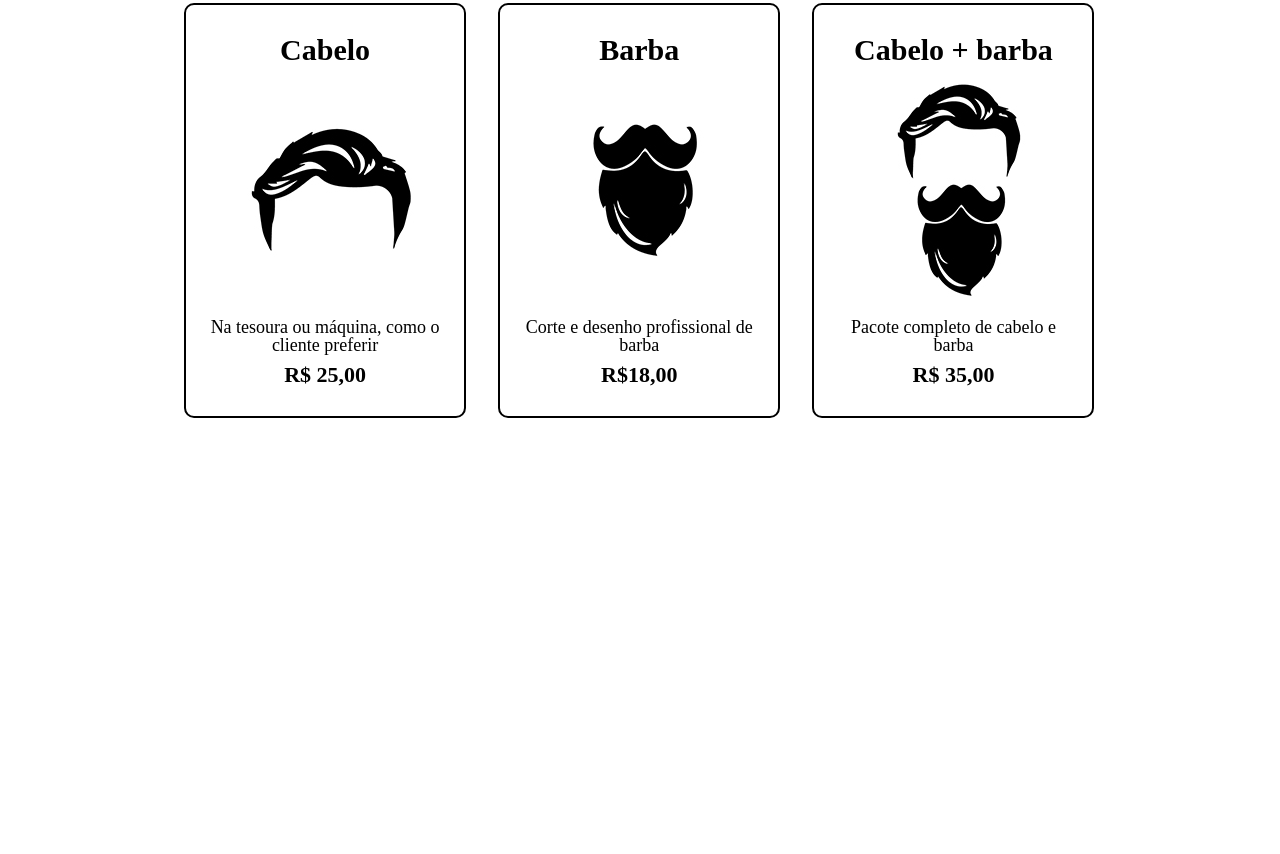
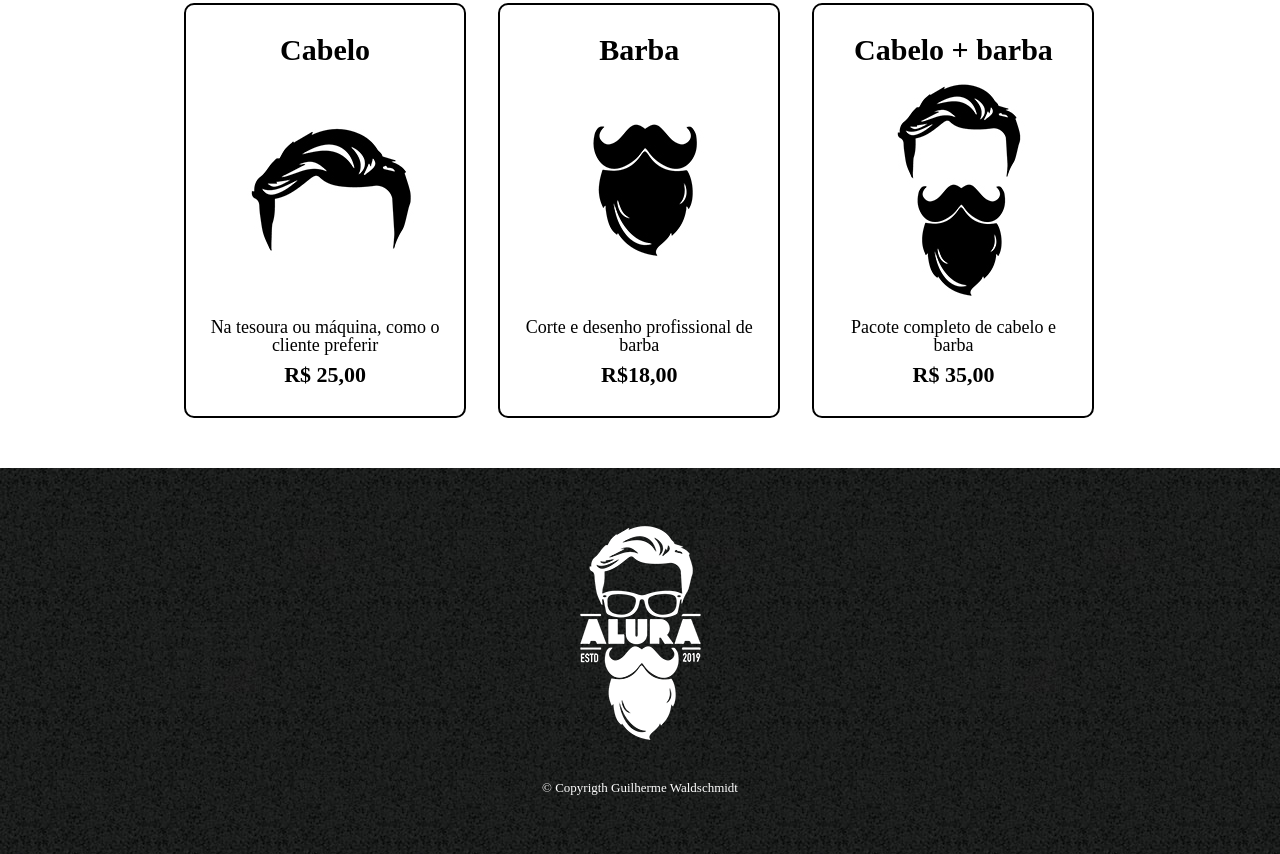
Before and after one commit to GuilhermeWaldschmidtPereira/html_css_alura, a plain HTML site: page produtos.html in a window 1280 px wide. Shown: the part 300-1154 px from the top of the page. Before the commit the page ends 800 px from the top, so only its background shows below. Drawn offline with Linux system fonts and the light colour scheme.

Commit message:
Adicionando o footer da página

```diff
--- a/produtos.css
+++ b/produtos.css
@@ -74,3 +74,15 @@ nav a:hover{
 .produto-descricao{
     font-size: 18px;
 }
+
+footer{
+    text-align: center;
+    background: url("imagens/bg.jpg");
+    padding: 40px;
+}
+
+.copyrigth{
+    color: #FFFFFF;
+    font-size: 13px;
+    margin: 20px;
+}
--- a/produtos.html
+++ b/produtos.html
@@ -46,6 +46,10 @@
 
         </ul>
     </main>
+    <footer>
+        <img src="imagens/logo-branco.png" alt="logo branco">
+        <p class="copyrigth"> &copy Copyrigth Guilherme Waldschmidt</p>
+    </footer>
 </body>
 
 </html>
```
